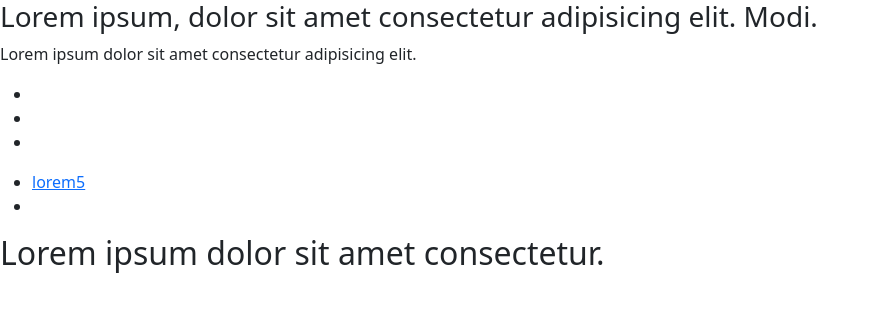
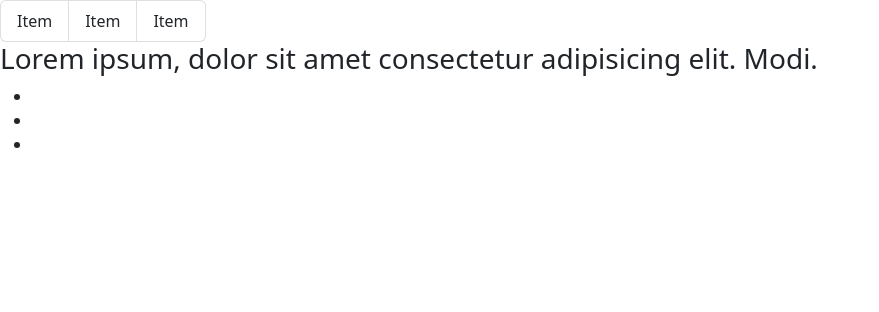
Before and after one commit to VyVy99/demogit_2, a plain HTML site: page index.html in a window 1280 px wide. Shown: the whole page, without its empty margins (0-879 px from the left). Drawn offline with nearby package versions, Linux system fonts and the light colour scheme.

Commit message:
add header

```diff
--- a/index.html
+++ b/index.html
@@ -14,20 +14,18 @@
 </head>
 
 <body>
+    <header><!-- Horizontal under breakpoint -->
+    <ul class="list-group list-group-horizontal">
+        <li class="list-group-item">Item</li>
+        <li class="list-group-item">Item</li>
+        <li class="list-group-item">Item</li>
+      </ul></header>
 <h3>Lorem ipsum, dolor sit amet consectetur adipisicing elit. Modi.</h3>
-<p>Lorem ipsum dolor sit amet consectetur adipisicing elit.</p>
 <ul>
   <li></li>
   <li></li>
   <li></li>
 </ul>
-<ul>
-    <li><a href="">lorem5
-
-    </a></li>
-    <li><a href=""></a></li>
-</ul>
-<h2>Lorem ipsum dolor sit amet consectetur.</h2>
   <!-- Bootstrap JavaScript Libraries -->
   <script src="https://cdn.jsdelivr.net/npm/@popperjs/core@2.11.6/dist/umd/popper.min.js"
     integrity="sha384-oBqDVmMz9ATKxIep9tiCxS/Z9fNfEXiDAYTujMAeBAsjFuCZSmKbSSUnQlmh/jp3" crossorigin="anonymous">
```
